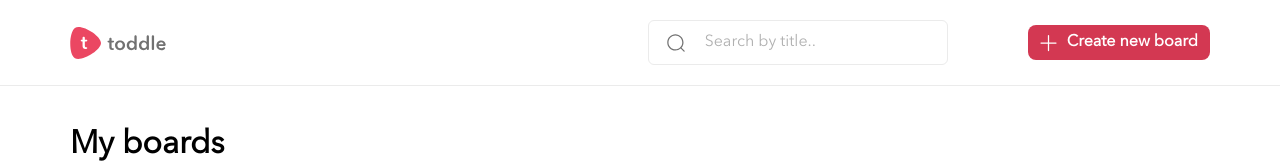
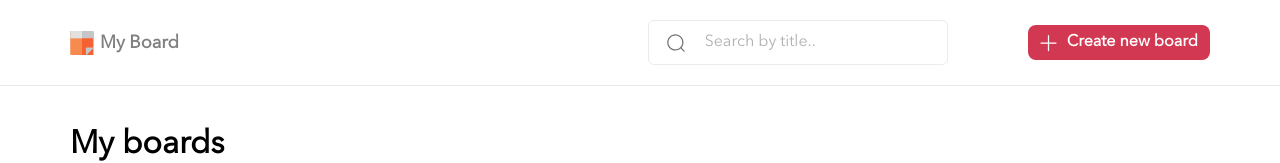
Before and after one commit to Riyaz-01/Bulletin-Boards, a React (Vite) app: page / in a window 1280 px wide. Shown: the top 163 px of the page. Built offline with nearby package versions, Linux system fonts and the light colour scheme.

Commit message:
bug fixes

```diff
--- a/index.html
+++ b/index.html
@@ -4,7 +4,7 @@
 		<meta charset="UTF-8" />
 		<link rel="icon" type="image/svg+xml" href="/logo.svg" />
 		<meta name="viewport" content="width=device-width, initial-scale=1.0" />
-		<title>Toddle</title>
+		<title>Bulleting Boards</title>
 	</head>
 	<body>
 		<div id="root"></div>
--- a/package.json
+++ b/package.json
@@ -1,5 +1,5 @@
 {
-  "name": "toddle-sonali",
+	"name": "bulletin boards",
 	"private": true,
 	"version": "0.0.0",
 	"type": "module",
--- a/src/components/header/Header.jsx
+++ b/src/components/header/Header.jsx
@@ -4,14 +4,12 @@ import './Header.scss';
 // assets
 import logo from '/logo.svg';
 import back from '../../assets/back.svg';
-import toddle from '../../assets/toddle.svg';
 import { useNavigate } from 'react-router-dom';
 
 const Header = ({
 	title = '',
 	rightSection = <></>,
 	showBackButton = false,
-	showLogo = false,
 }) => {
 	const navigate = useNavigate();
 	const goBack = () => {
@@ -27,7 +25,7 @@ const Header = ({
 					</button>
 				)}
 				<img src={logo} alt='logo' />
-				{showLogo ? <img src={toddle} alt='toddle' /> : <h1>{title}</h1>}
+				<h1>{title}</h1>
 			</div>
 			<div className='right-section'>{rightSection}</div>
 		</header>
--- a/src/components/header/Header.scss
+++ b/src/components/header/Header.scss
@@ -28,6 +28,7 @@ header {
 		h1 {
 			font-weight: 700;
 			font-size: 18px;
+			color: grey;
 		}
 	}
 
--- a/src/pages/boards/Boards.jsx
+++ b/src/pages/boards/Boards.jsx
@@ -102,7 +102,8 @@ const Boards = ({ boards = [], setBoards = () => {} }) => {
 				/>
 			</Modal>
 			<Header
-				showLogo={true}
+				showLogo={false}
+				title='My Board'
 				rightSection={
 					<>
 						<Search query={query} onChange={(e) => setQuery(e.target.value)} />
--- a/src/pages/posts/Posts.jsx
+++ b/src/pages/posts/Posts.jsx
@@ -212,7 +212,7 @@ const Posts = ({ boards = [], setBoards = () => {} }) => {
 				/>
 			</Modal>
 			<ToastContainer
-				autoClose={3000}
+				autoClose={1000}
 				newestOnTop={false}
 				closeOnClick
 				rtl={false}
```
Also changed, not shown: public/logo.svg, src/assets/toddle.svg (deleted). Lines whose indentation alone changed are shown as unchanged.
